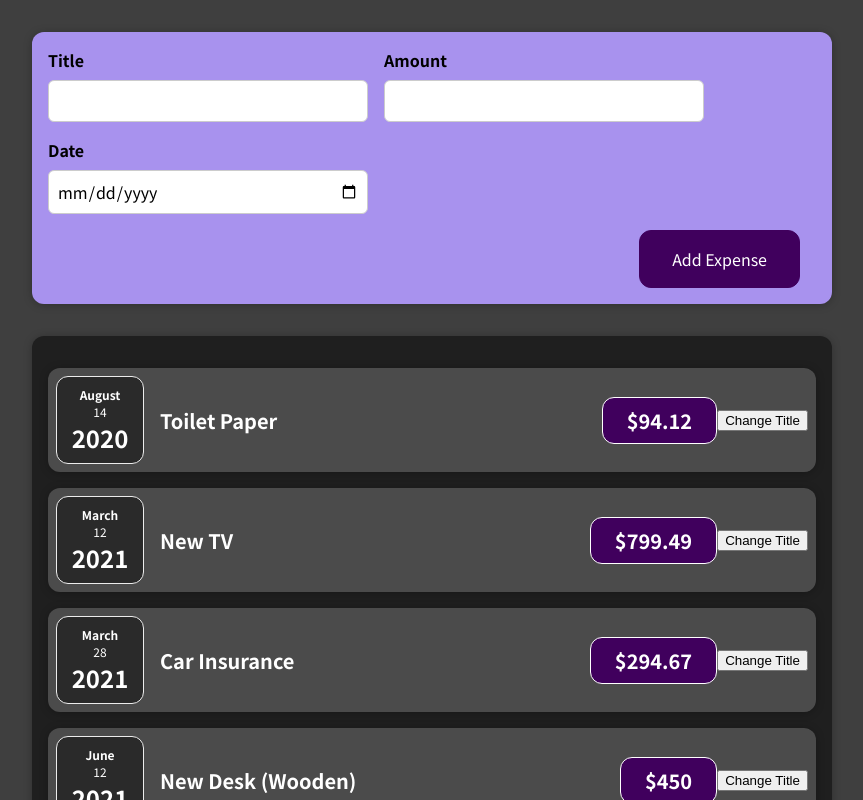
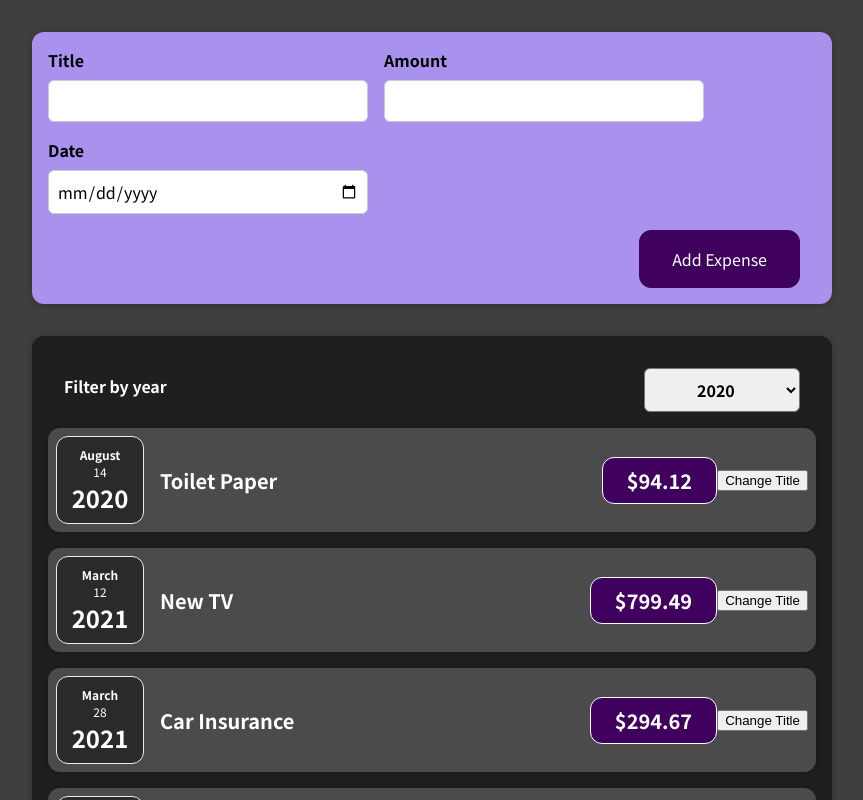
Before and after one commit to ejasso112/react-expense-tracker, a React (Create React App) app: page / in a window 1280 px wide. Shown: the top 800 px of the page, without its empty margins (208-1071 px from the left). Built offline with nearby package versions, Linux system fonts and the light colour scheme.

Commit message:
Expense Filter Update
• Added ExpenseFilter component the allows to filter by year

```diff
--- a/src/App.js
+++ b/src/App.js
@@ -1,5 +1,7 @@
+import React from 'react'
 import Expenses from './components/Expenses/Expenses'
 import NewExpense from './components/NewExpense/NewExpense'
+
 function App() {
   const expenses = [
     {
@@ -28,9 +30,13 @@
     },
   ]
 
+  const addExpenseHnadler = (expense) => {
+    console.log(expense)
+  }
+
   return (
     <div>
-      <NewExpense />
+      <NewExpense onAddExpense={addExpenseHnadler} />
       <Expenses expenses={expenses} />
     </div>
   )
--- a/src/components/ExpenseForm/ExpenseForm.js
+++ b/src/components/ExpenseForm/ExpenseForm.js
@@ -2,7 +2,7 @@
 
 import './ExpenseForm.css'
 
-const ExpenseForm = () => {
+const ExpenseForm = (props) => {
   const [enteredTitle, setEnteredTitle] = useState('')
   const [enteredAmount, setEnteredAmount] = useState('')
   const [enteredDate, setEnteredDate] = useState('')
@@ -19,8 +19,22 @@
     setEnteredDate(event.target.value)
   }
 
+  const submitHandler = (event) => {
+    event.preventDefault()
+
+    props.onSaveExpenseData({
+      title: enteredTitle,
+      amount: enteredAmount,
+      date: new Date(enteredDate),
+    })
+
+    setEnteredTitle('')
+    setEnteredAmount('')
+    setEnteredDate('')
+  }
+
   return (
-    <form>
+    <form onSubmit={submitHandler}>
       <div className='new-expense__controls'>
         <div className='new-expense__control'>
           <label>Title</label>
--- a/src/components/Expenses/Expenses.js
+++ b/src/components/Expenses/Expenses.js
@@ -1,14 +1,21 @@
-import React from 'react'
+import React, { useState } from 'react'
 import Card from '../Card/Card'
 import ExpenseItem from '../ExpenseItem/ExpenseItem'
+import ExpensesFilter from '../ExpensesFilter/ExpensesFilter'
 
 import './Expenses.css'
 
 const Expenses = (props) => {
   const expenses = props.expenses
+  const [filteredYear, setFilteredYear] = useState('2020')
+
+  const filterChangeHandler = (selectedYear) => {
+    setFilteredYear(selectedYear)
+  }
 
   return (
     <Card className='expenses'>
+      <ExpensesFilter selected={filteredYear} onFilterChange={filterChangeHandler} />
       <ExpenseItem title={expenses[0].title} amount={expenses[0].amount} date={expenses[0].date} />
       <ExpenseItem title={expenses[1].title} amount={expenses[1].amount} date={expenses[1].date} />
       <ExpenseItem title={expenses[2].title} amount={expenses[2].amount} date={expenses[2].date} />
--- /dev/null
+++ b/src/components/ExpensesFilter/ExpensesFilter.css
@@ -0,0 +1,24 @@
+.expenses-filter {
+  color: white;
+  padding: 0 1rem;
+}
+
+.expenses-filter__control {
+  display: flex;
+  width: 100%;
+  align-items: center;
+  justify-content: space-between;
+  margin: 1rem 0;
+}
+
+.expenses-filter label {
+  font-weight: bold;
+  margin-bottom: 0.5rem;
+}
+
+.expenses-filter select {
+  font: inherit;
+  padding: 0.5rem 3rem;
+  font-weight: bold;
+  border-radius: 6px;
+}
--- /dev/null
+++ b/src/components/ExpensesFilter/ExpensesFilter.js
@@ -0,0 +1,25 @@
+import React from 'react'
+
+import './ExpensesFilter.css'
+
+const ExpensesFilter = (props) => {
+  const dropdownChangeHandler = (event) => {
+    props.onFilterChange(event.target.value)
+  }
+
+  return (
+    <div className='expenses-filter'>
+      <div className='expenses-filter__control'>
+        <label>Filter by year</label>
+        <select value={props.selected} onChange={dropdownChangeHandler}>
+          <option value='2022'>2022</option>
+          <option value='2021'>2021</option>
+          <option value='2020'>2020</option>
+          <option value='2019'>2019</option>
+        </select>
+      </div>
+    </div>
+  )
+}
+
+export default ExpensesFilter
--- a/src/components/NewExpense/NewExpense.js
+++ b/src/components/NewExpense/NewExpense.js
@@ -3,10 +3,19 @@
 
 import './NewExpense.css'
 
-const NewExpense = () => {
+const NewExpense = (props) => {
+  const saveExpenseDataHandler = (enteredExpenseData) => {
+    const expenseData = {
+      ...enteredExpenseData,
+      id: Math.random().toString(),
+    }
+
+    props.onAddExpense(expenseData)
+  }
+
   return (
     <div className='new-expense'>
-      <ExpenseFrom />
+      <ExpenseFrom onSaveExpenseData={saveExpenseDataHandler} />
     </div>
   )
 }
```
